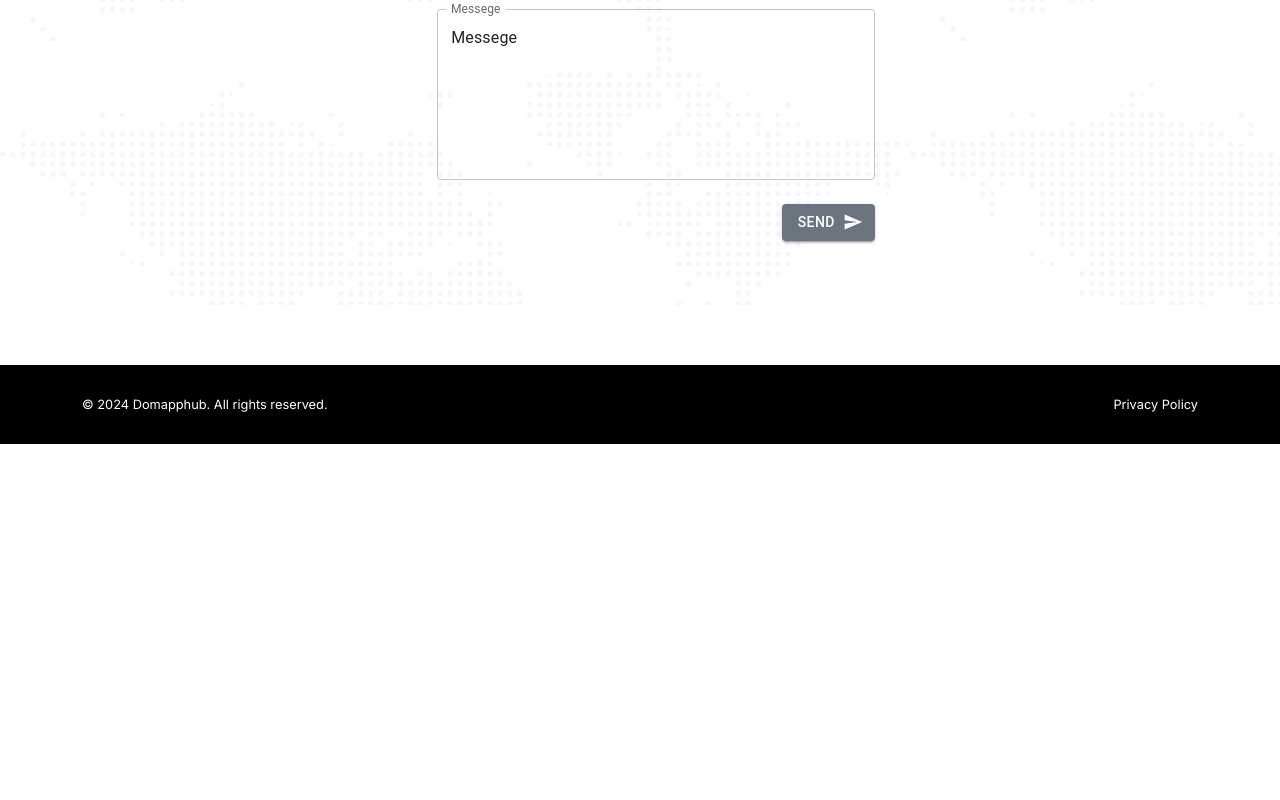
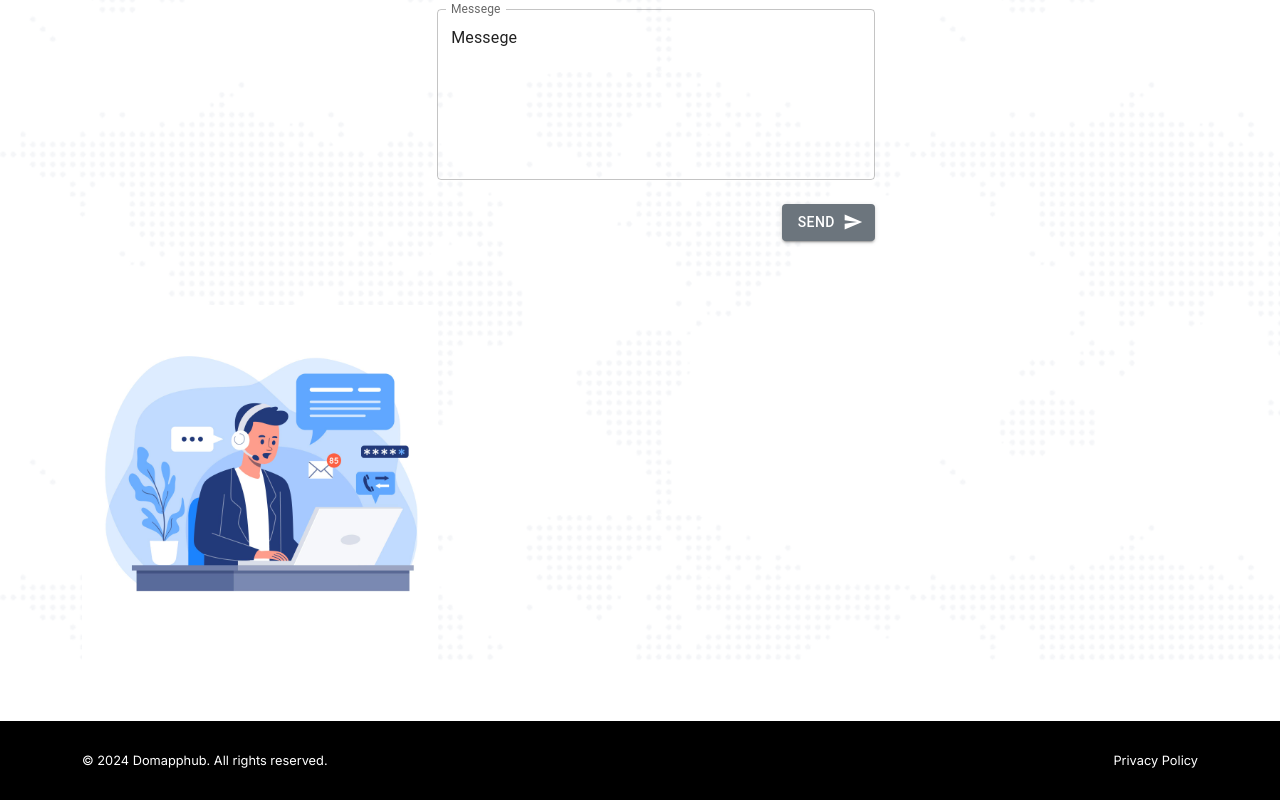
Before and after one commit to domapphubaccount/domapp, a Next.js app: page /contact in a window 1280 px wide. Shown: the part 831-1631 px from the top of the page. Before the commit the page ends 1275 px from the top, so only its background shows below. Built offline with nearby package versions, Linux system fonts and the light colour scheme; a web font is replaced by a local one.

Commit message:
add image to contact

```diff
--- a/src/app/contact/Page_sup/Section_1.jsx
+++ b/src/app/contact/Page_sup/Section_1.jsx
@@ -4,7 +4,7 @@ import Box from '@mui/material/Box';
 import TextField from '@mui/material/TextField';
 import SendIcon from '@mui/icons-material/Send';
 import Button from '@mui/material/Button';
-import Stack from '@mui/material/Stack';
+import Contact from "@/assets/images/Products_Page/contact/contact.jpg"
 
 export default function Section_1() {
   return (
@@ -60,6 +60,13 @@ export default function Section_1() {
                         </div>
                     </li>
                 </ul>
+                <div>
+                    <Row>
+                        <Col sm={12} lg={4} md={6}>
+                    <img src={Contact.src} alt="contact" />
+                        </Col>
+                    </Row>
+                </div>
             </div>
         </Container>
     </section>
```
Also changed, not shown: src/assets/images/Products_Page/contact/contact.jpg (added).
